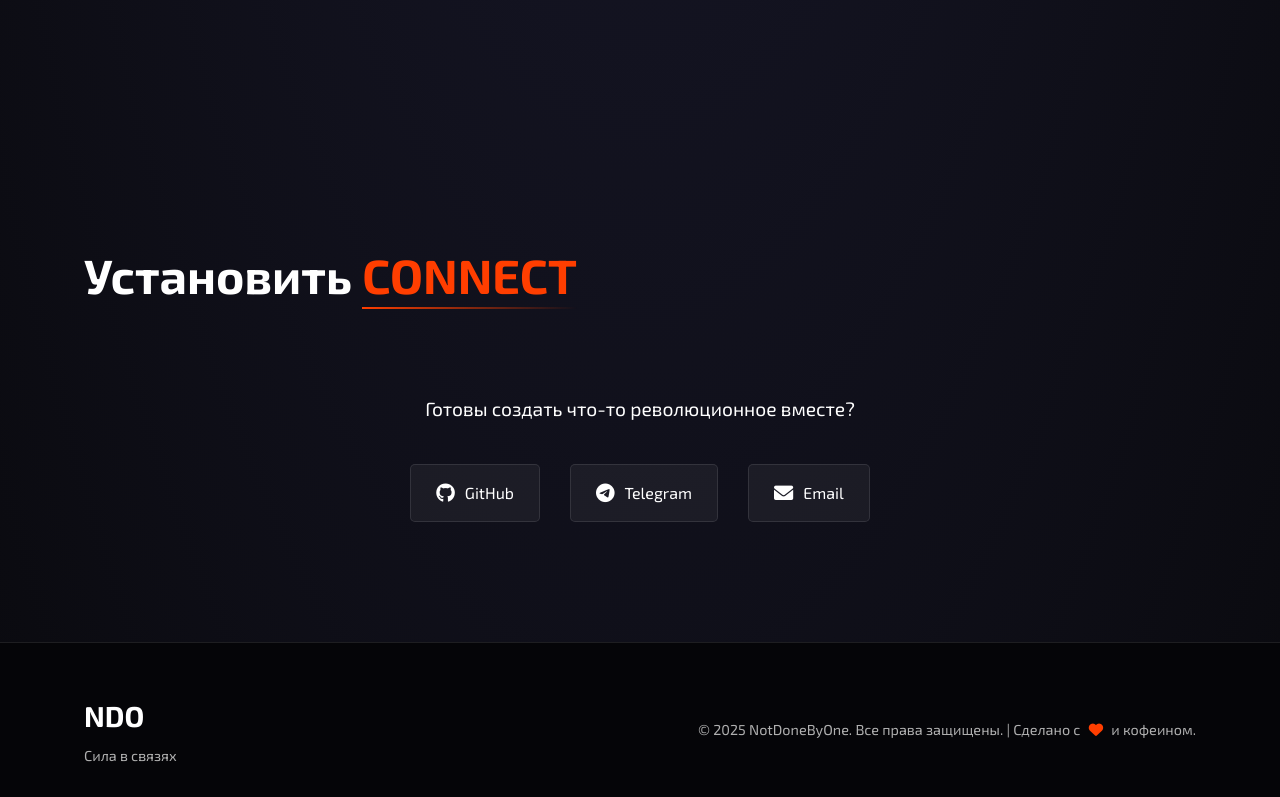
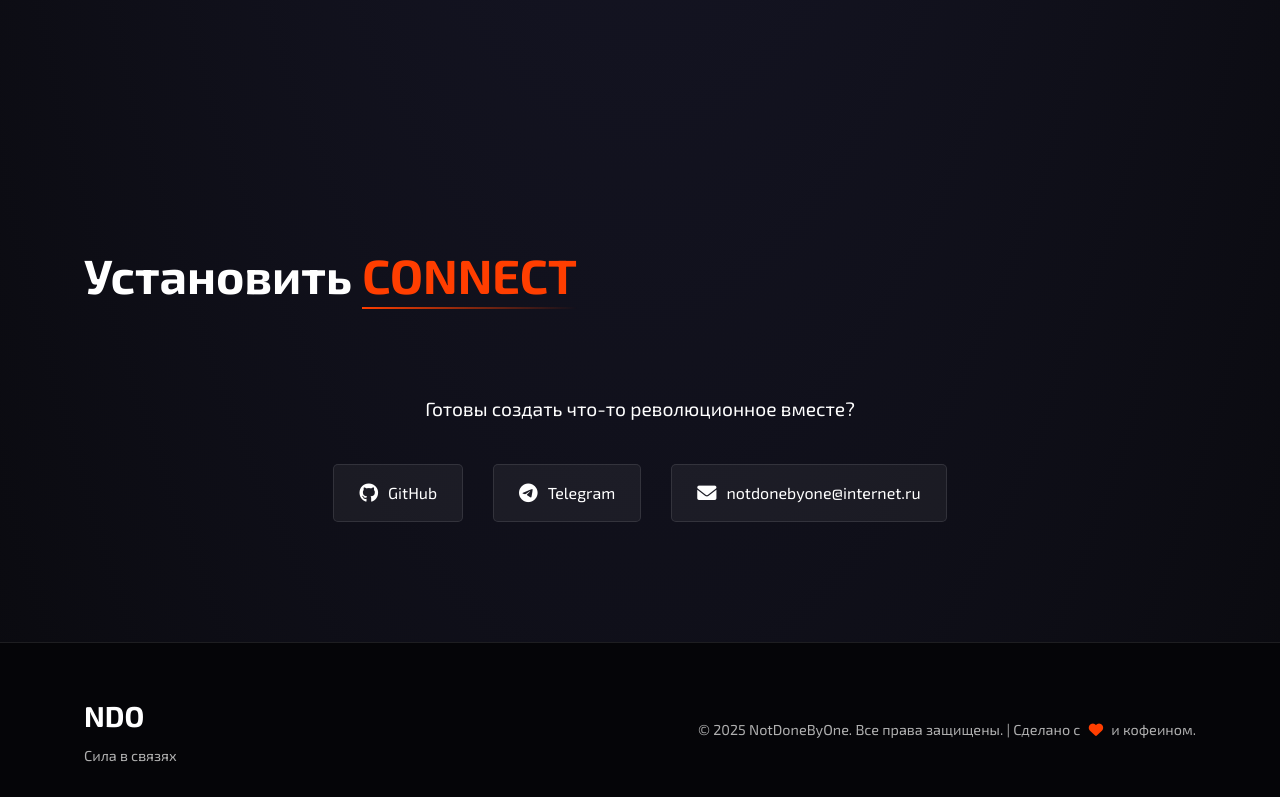
Before and after one commit to NotDoneByOne/site, a plain HTML site: page index.html in a window 1280 px wide. Shown: the part 3435-4232 px from the top of the page. Drawn offline with nearby package versions, Linux system fonts and the light colour scheme.

Commit message:
Update index.html

```diff
--- a/index.html
+++ b/index.html
@@ -244,9 +244,9 @@
                                 <i class="fab fa-telegram"></i>
                                 <span>Telegram</span>
                             </a>
-                            <a href="mailto:NotDoneByOne@internet.ru" class="contact-link">
+                            <a href="mailto:notdonebyone@internet.ru" class="contact-link">
                                 <i class="fas fa-envelope"></i>
-                                <span>Email</span>
+                                <span>notdonebyone@internet.ru</span>
                             </a>
                         </div>
                     </div>
```
